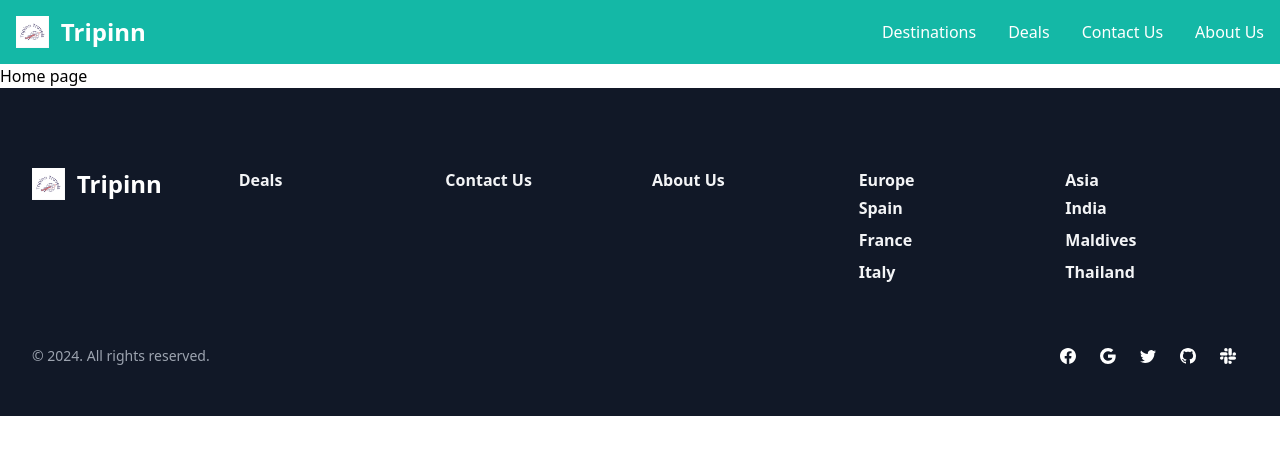
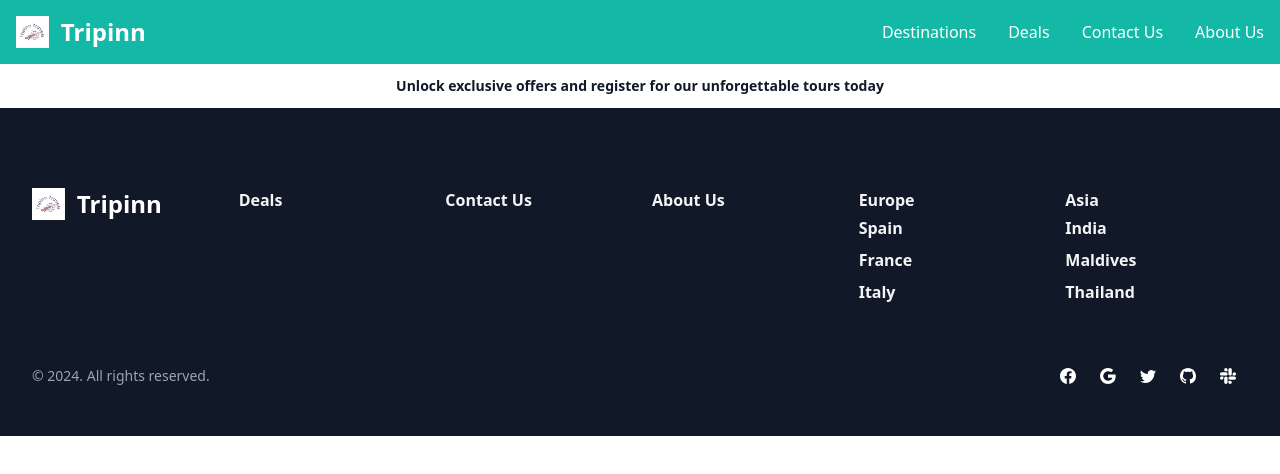
Before and after one commit to Ashwinipuranik30/Final_Project_INFO6150_SP24, a React (Vite) app: page / in a window 1280 px wide. Shown: the top 474 px of the page. Built offline with nearby package versions, Linux system fonts and the light colour scheme.

Commit message:
added banner component to home page

```diff
--- /dev/null
+++ b/src/Components/Banner.jsx
@@ -0,0 +1,21 @@
+import { Link } from 'react-router-dom';
+import Home from '../Pages/home';
+
+const Banner = () => {
+  return (
+
+  <>
+
+  <div className="relative isolate flex items-center gap-x-6 px-6 py-2.5 sm:px-3.5 sm:before:flex-1">
+    <div className="flex flex-wrap items-center gap-x-4 gap-y-2">
+     <p className="text-sm leading-6 text-gray-900">
+       <strong className="font-semibold">Unlock exclusive offers and register for our unforgettable tours today</strong>
+     </p>
+    </div>
+    <div className="flex flex-1 justify-end">
+    </div>
+  </div>
+    </>
+  );
+};
+export default Banner;
--- a/src/Pages/home.jsx
+++ b/src/Pages/home.jsx
@@ -1,6 +1,10 @@
+import { Link } from 'react-router-dom';
+import Banner from '../Components/Banner'
 const Home = () => {
     return (
-      <div>Home page</div>
+      <div>
+        <Banner />
+      </div>
     );
   };
 
```
